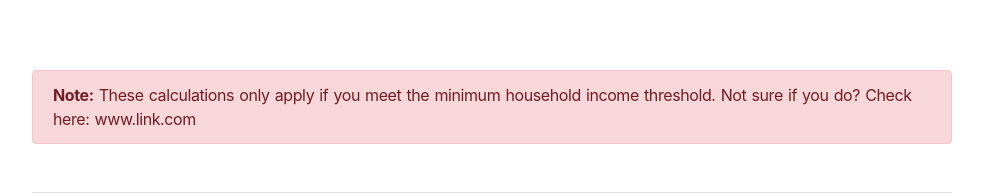
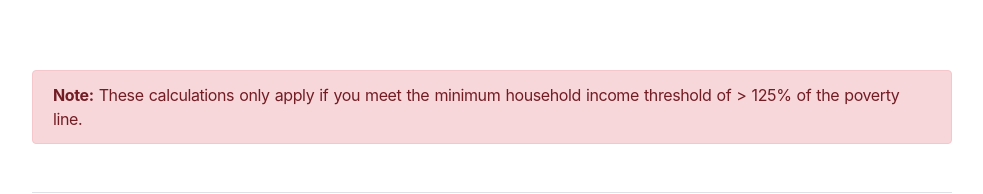
Before and after one commit to elliebartling/public-charge, a Nuxt app: page / in a window 1280 px wide. Shown: the part 1787-1981 px from the top of the page, without its empty margins (148-1131 px from the left). Built offline with nearby package versions, Linux system fonts and the light colour scheme.

Commit message:
Copy updates

```diff
--- a/pages/index.vue
+++ b/pages/index.vue
@@ -3,7 +3,7 @@
     <div id="hero" class="row d-flex flex-row justify-content-between">
       <div class="col-lg-8 col-md-10 col-12">
         <h1 class="title display-3 weight-heavy mb-4">
-          Are you likely to be a Public Charge?
+          Are you likely to be a Public&nbsp;Charge?
         </h1>
         <p class="lead weight-medium">
           The government will deny your immigration application if it deems you
@@ -48,8 +48,7 @@
     </div>
     <div class="alert alert-danger mb-5" role="alert">
       <strong>Note:</strong> These calculations only apply if you meet the
-      minimum household income threshold. Not sure if you do? Check here:
-      www.link.com
+      minimum household income threshold of > 125% of the poverty line.
     </div>
     <div class="footer border-top mb-5 pt-4">
       <p>
```
